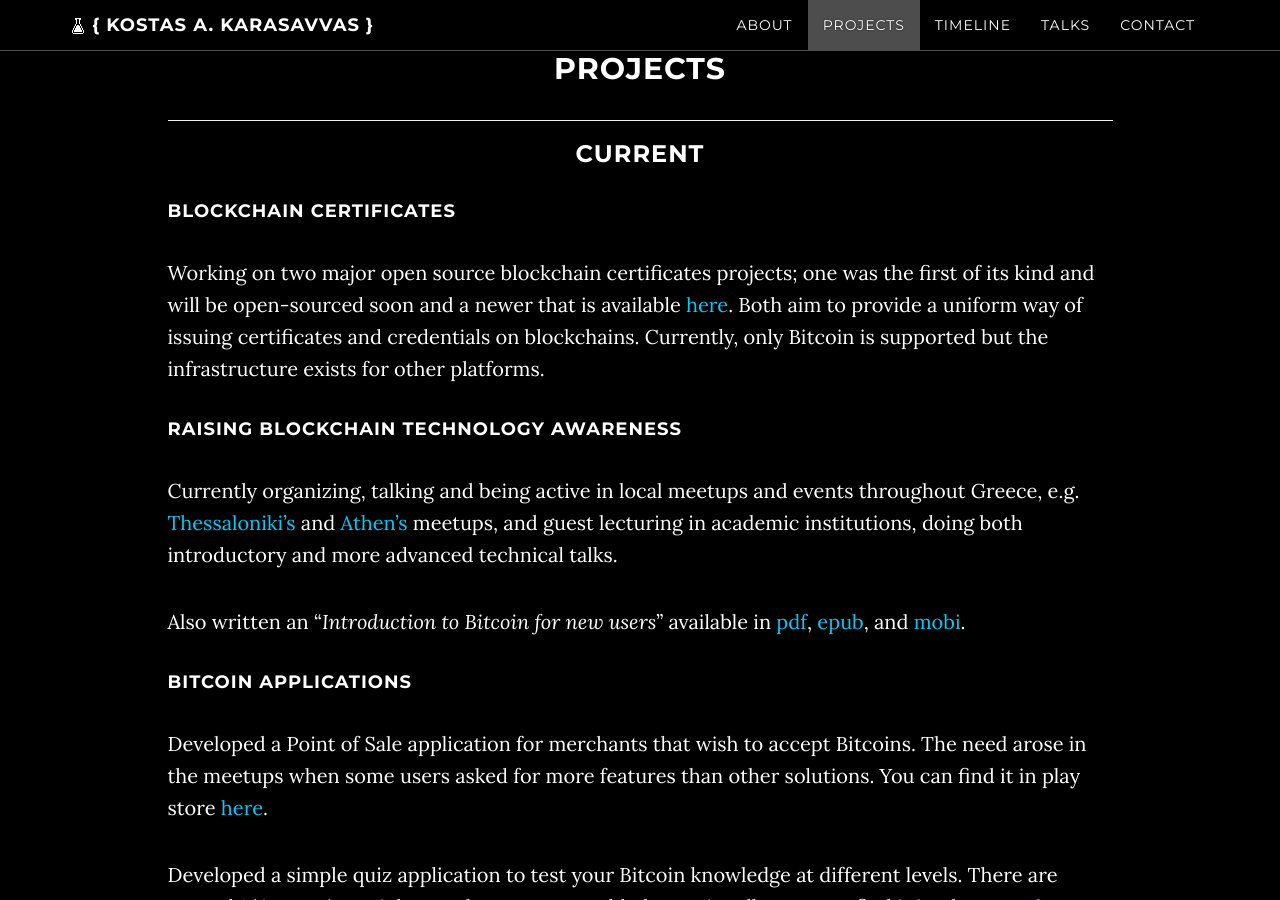
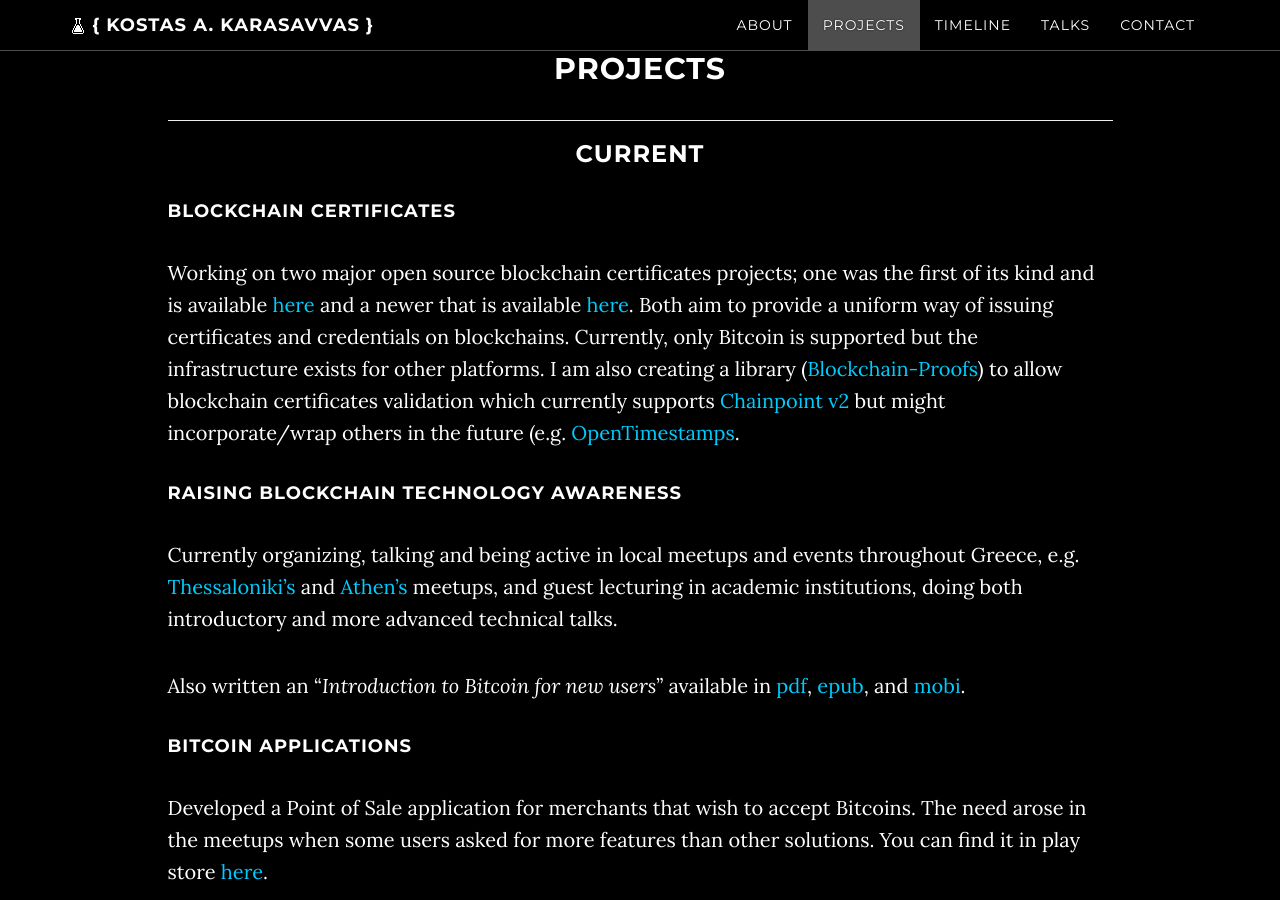
Before and after one commit to karask/karask.github.io, a Jekyll site: the page built from index.html, in a window 1280 px wide and 900 px high, scrolled down 1873 px. Built offline with Jekyll 4.4.1, drawn with Linux system fonts in a browser that asks for light colours; nearby versions of some CDN libraries; the list of posts is cut into pages by our own code; comment, search, counter and statistics services are not loaded.

Commit message:
added newest blockchain cert projects/libraries

```diff
--- a/projects.html
+++ b/projects.html
@@ -10,7 +10,7 @@ title: Projects
 <h3 style="text-align: center;" markdown="1">Current</h3>
 
 <h4>BLOCKCHAIN CERTIFICATES</h4>
-Working on two major open source blockchain certificates projects; one was the first of its kind and will be open-sourced soon and a newer that is available [here](https://github.com/blockchain-certificates). Both aim to provide a uniform way of issuing certificates and credentials on blockchains. Currently, only Bitcoin is supported but the infrastructure exists for other platforms.
+Working on two major open source blockchain certificates projects; one was the first of its kind and is available [here](https://github.com/UniversityOfNicosia/blockchain-certificates) and a newer that is available [here](https://github.com/blockchain-certificates). Both aim to provide a uniform way of issuing certificates and credentials on blockchains. Currently, only Bitcoin is supported but the infrastructure exists for other platforms. I am also creating a library ([Blockchain-Proofs](https://github.com/karask/blockchain-proofs)) to allow blockchain certificates validation which currently supports [Chainpoint v2](http://www.chainpoint.org/) but might incorporate/wrap others in the future (e.g. [OpenTimestamps](https://github.com/opentimestamps).
 
 <h4>RAISING BLOCKCHAIN TECHNOLOGY AWARENESS</h4>
 
```
